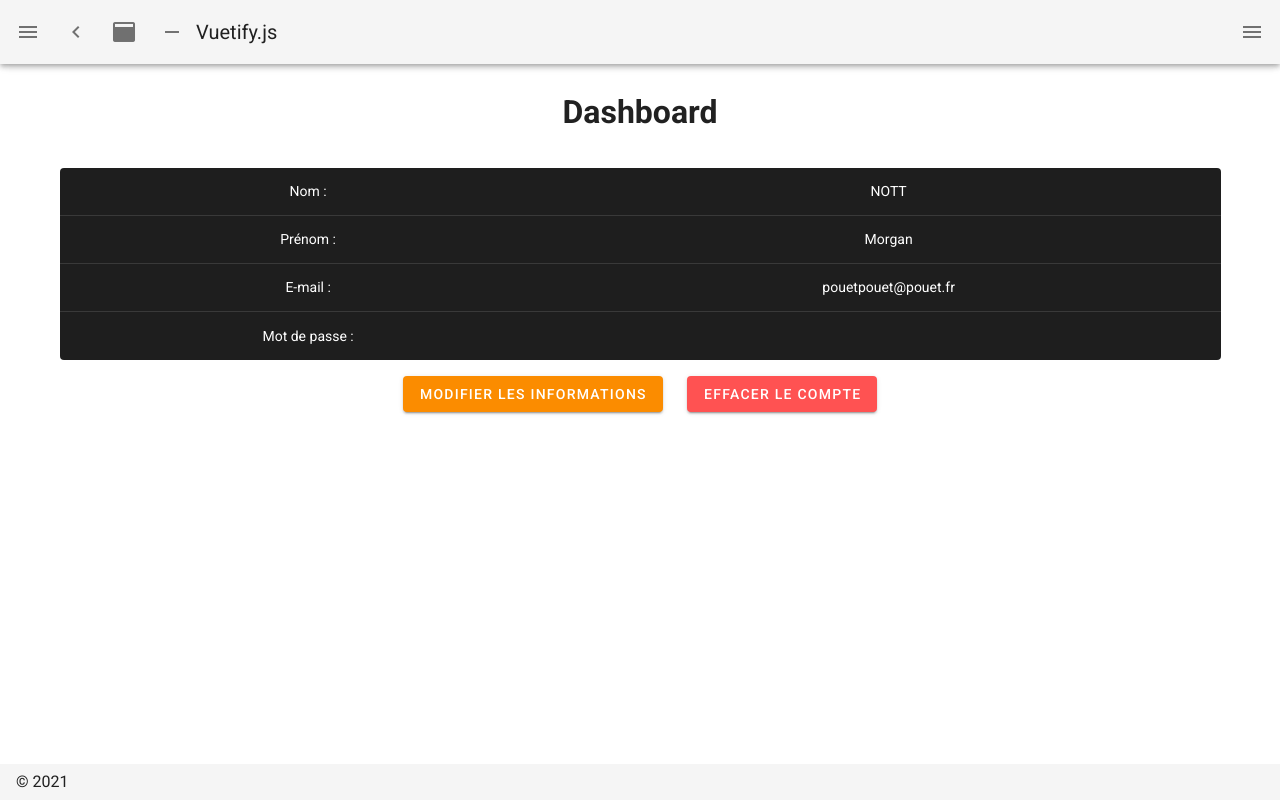
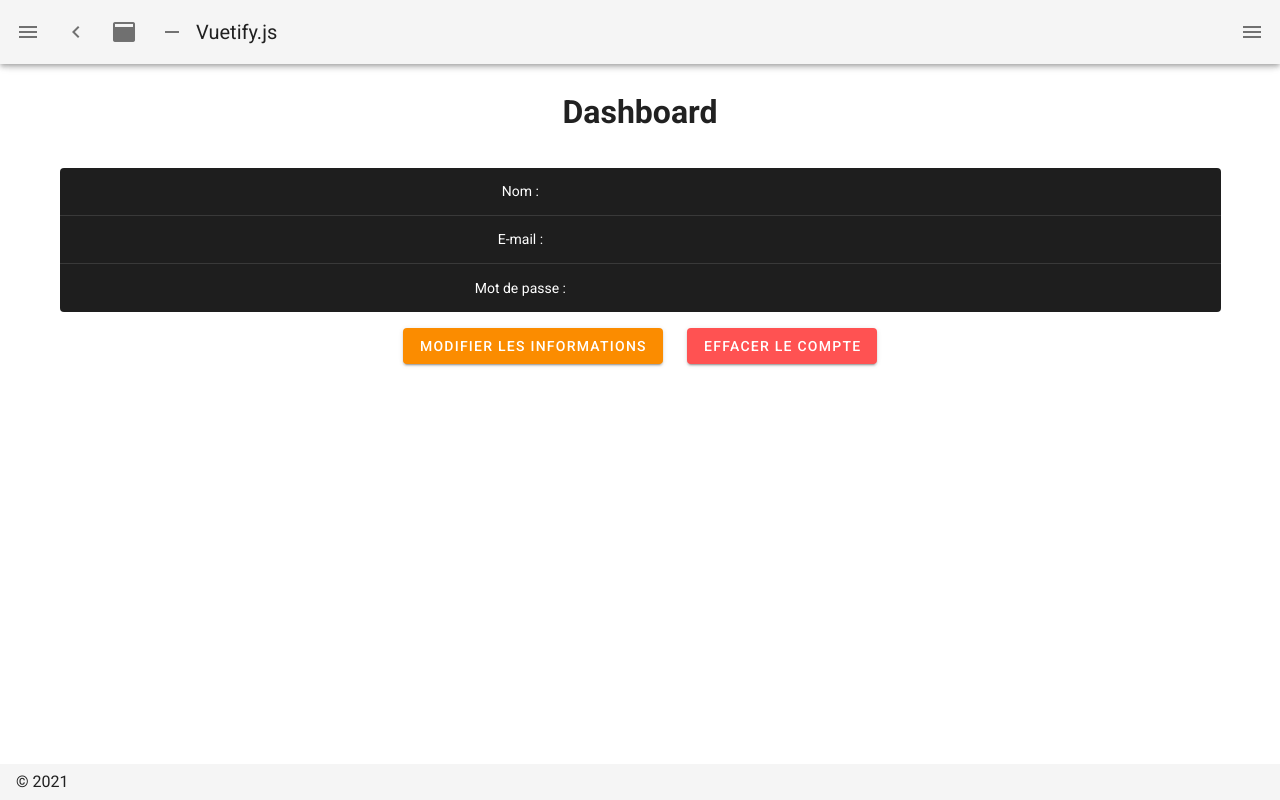
Before and after one commit to elie-dev/Projet-nextJs, a Nuxt app: page /dashboard in a window 1280 px wide. Built offline with nearby package versions, Linux system fonts and the light colour scheme.

Commit message:
Corrections mineures - Suppression du champs Prénom devenu obsolète dans components/dashboardTable.vue

```diff
--- a/components/dashboardTable.vue
+++ b/components/dashboardTable.vue
@@ -16,21 +16,18 @@
 </template>
 
 <script>
+
   export default {
     data () {
       return {
         coordonnees: [
           {
             designation: 'Nom :',
-            userInput: 'NOTT',
-          },
-          {
-            designation: 'Prénom :',
-            userInput: 'Morgan',
+            userInput: '',
           },
           {
             designation: 'E-mail :',
-            userInput: 'pouetpouet@pouet.fr',
+            userInput: '',
           },
           {
             designation: 'Mot de passe :',
--- a/pages/register.vue
+++ b/pages/register.vue
@@ -66,8 +66,6 @@
 </template>
 
 <script>
-  import NxLocalForage from 'vue-localstorage';
-  import Vue from 'vue';
 
   export default {
 
```
